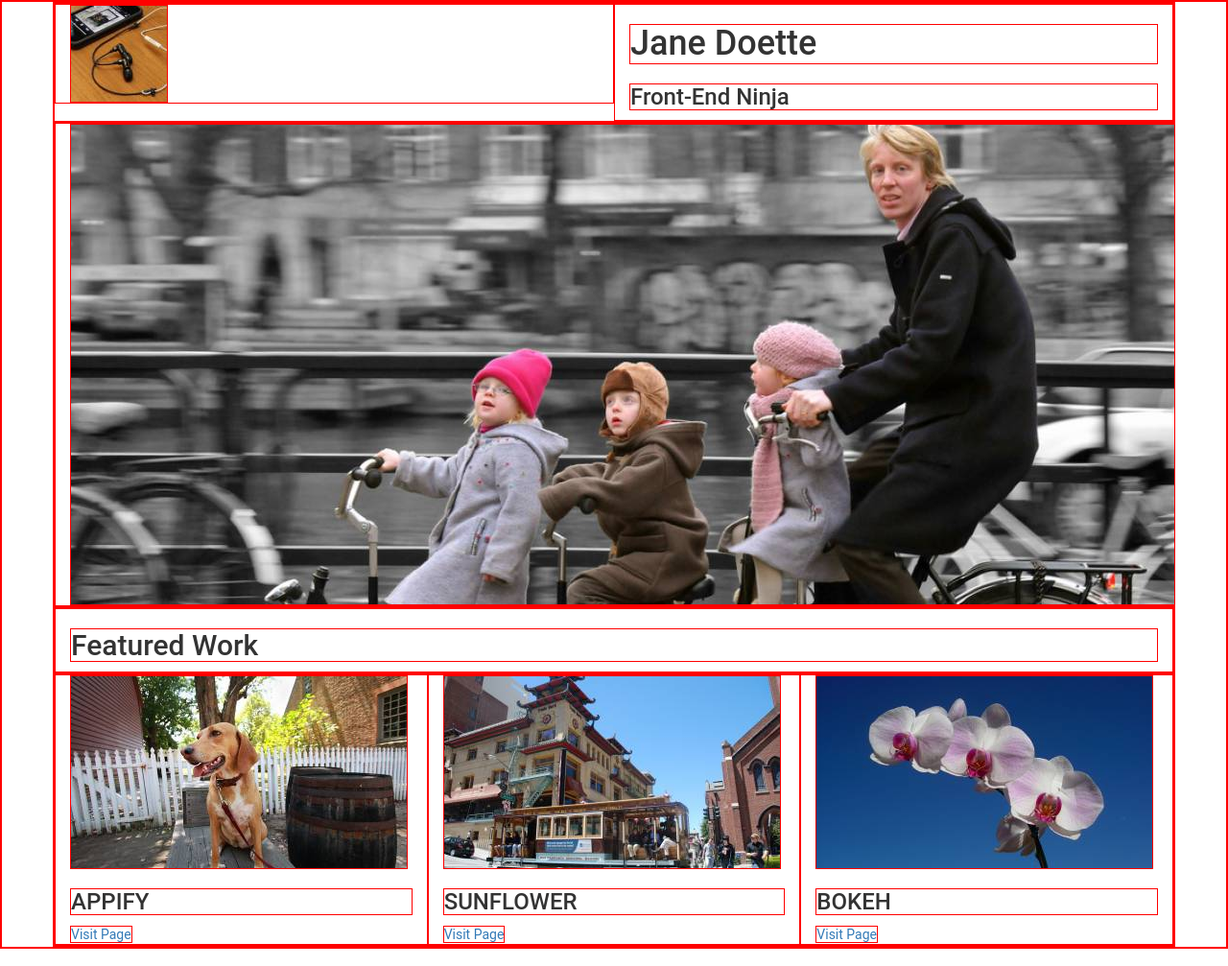
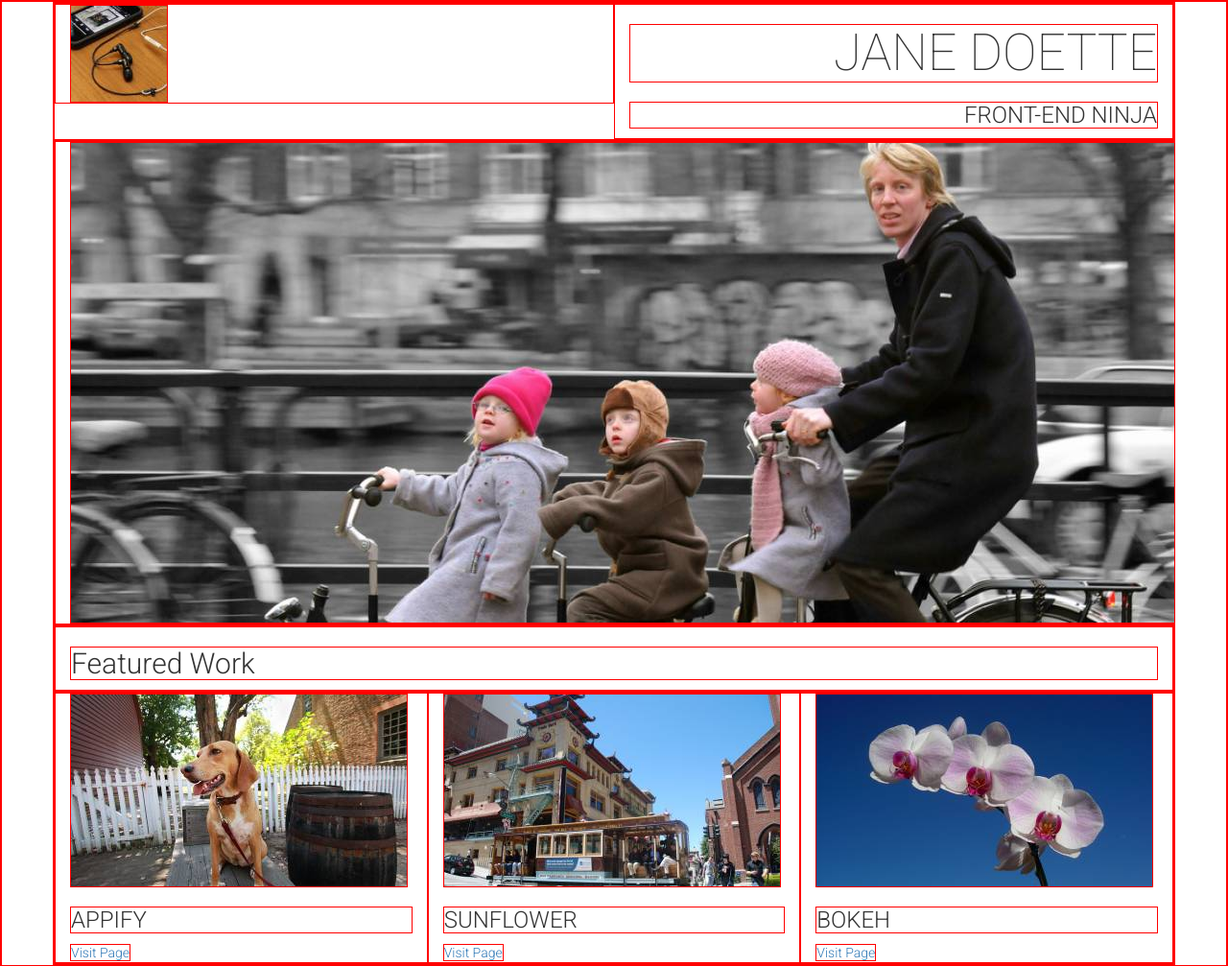
Before and after one commit to bfutrell70/IntroToHTMLAndCSS-FinalProject, a plain HTML site: page index.html in a window 1280 px wide. Shown: the whole page at 96% size. Drawn offline with Linux system fonts and the light colour scheme.

Commit message:
added font, classes to format elements

```diff
--- a/index.html
+++ b/index.html
@@ -6,6 +6,8 @@
         <meta name="viewport" content="width=device-width, initial-scale=1">
         <!-- The above 3 meta tags *must* come first in the head; any other head content must come *after* these tags -->
         <title>My Portfolio</title>
+
+        <link href="https://fonts.googleapis.com/css?family=Roboto:100,300" rel="stylesheet">
 
         <link href="css/bootstrap.min.css" rel="stylesheet">
         <link href="css/style.css" rel="stylesheet">
@@ -22,8 +24,8 @@
                 <div class="col-md-6">
                     <img src="image/100x100.jpeg" alt="logo image">
                 </div>
-                <div class="col-md-6">
-                    <h1>Jane Doette</h1>
+                <div class="col-md-6 text-uppercase text-right">
+                    <h1 class="text-thin text-supersize">Jane Doette</h1>
                     <h3>Front-End Ninja</h3>
                 </div>
             </div>
```
